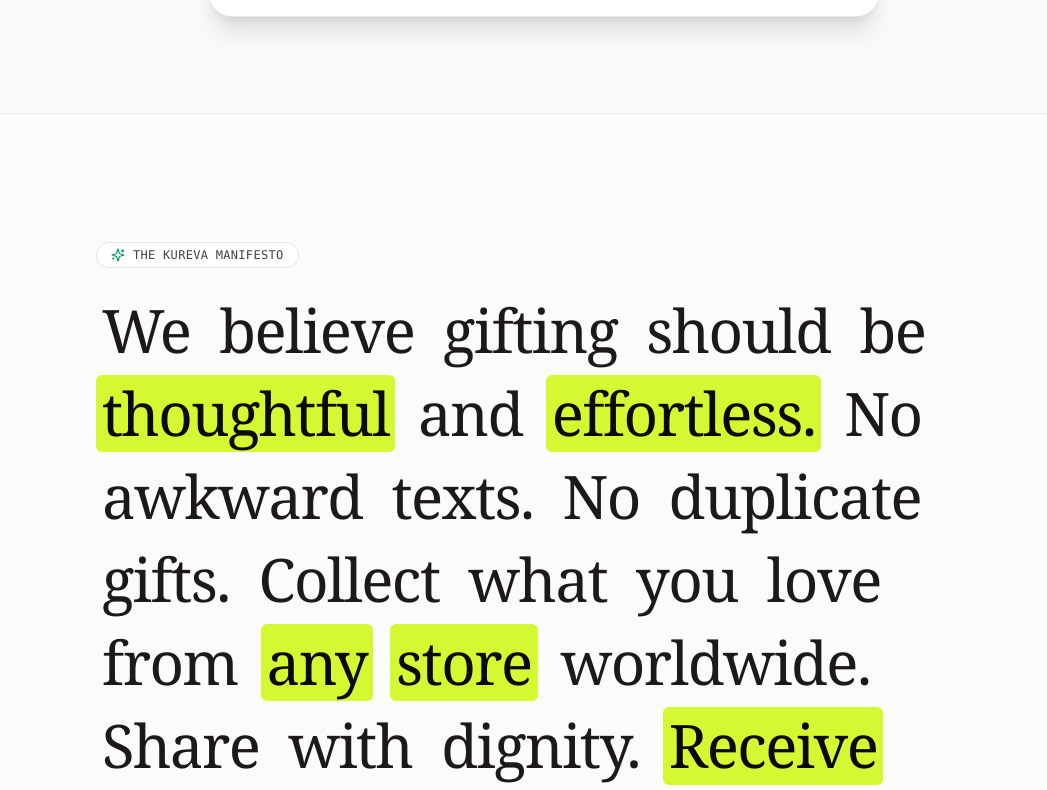
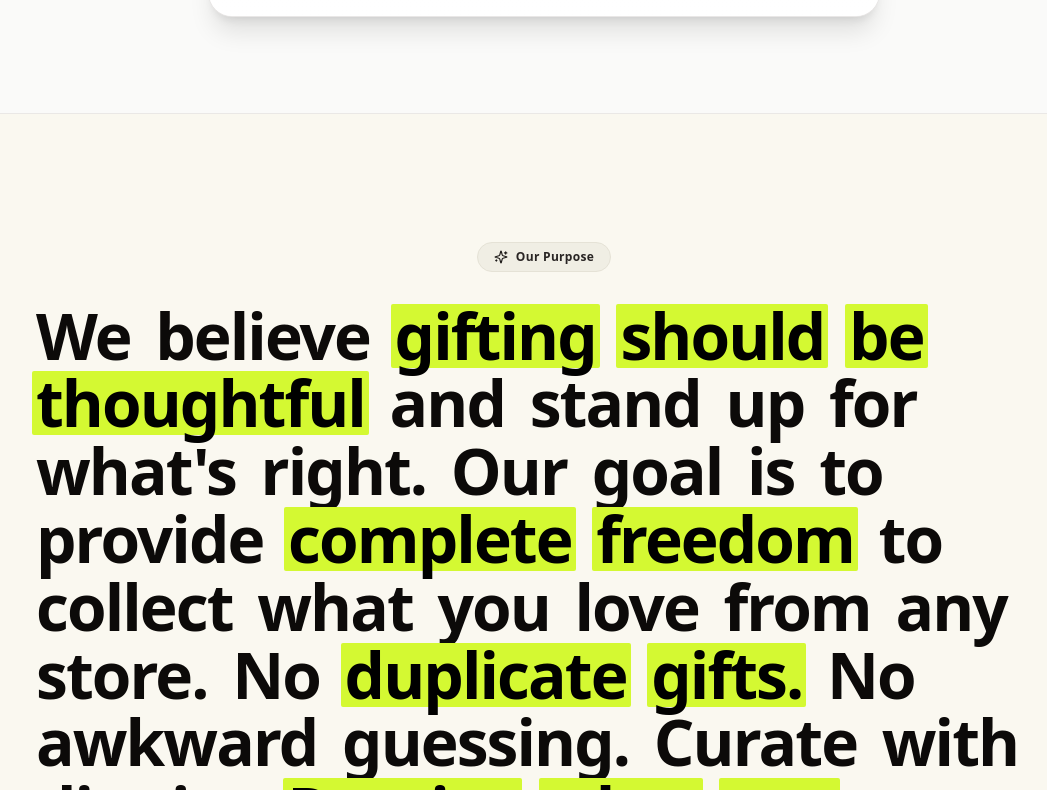
Before and after one commit to apreezofficial/kureva, a Next.js app in the folder kureva-web/: page / in a window 1280 px wide. Shown: the part 1050-1840 px from the top of the page, without its empty margins (96-1143 px from the left). Built offline with nearby package versions, Linux system fonts and the light colour scheme; no server answers.

Commit message:
style(scroll): match reference bold grotesk typography with tight line-height and multi-line faded layout

```diff
--- a/kureva-web/src/components/home/ScrollTextReveal.tsx
+++ b/kureva-web/src/components/home/ScrollTextReveal.tsx
@@ -12,38 +12,47 @@ export default function ScrollTextReveal() {
   const sectionRef = useRef<HTMLElement>(null);
   const [scrollProgress, setScrollProgress] = useState(0);
 
-  // Punchy, concise manifesto tokens
+  // Bold, impactful manifesto phrases
   const phrases: WordToken[][] = [
     [
       { text: "We" },
       { text: "believe" },
-      { text: "gifting" },
-      { text: "should" },
-      { text: "be" },
+      { text: "gifting", isHighlight: true },
+      { text: "should", isHighlight: true },
+      { text: "be", isHighlight: true },
       { text: "thoughtful", isHighlight: true },
       { text: "and" },
-      { text: "effortless.", isHighlight: true },
+      { text: "stand" },
+      { text: "up" },
+      { text: "for" },
+      { text: "what's" },
+      { text: "right." },
     ],
     [
-      { text: "No" },
-      { text: "awkward" },
-      { text: "texts." },
-      { text: "No" },
-      { text: "duplicate" },
-      { text: "gifts." },
-    ],
-    [
-      { text: "Collect" },
+      { text: "Our" },
+      { text: "goal" },
+      { text: "is" },
+      { text: "to" },
+      { text: "provide" },
+      { text: "complete", isHighlight: true },
+      { text: "freedom", isHighlight: true },
+      { text: "to" },
+      { text: "collect" },
       { text: "what" },
       { text: "you" },
       { text: "love" },
       { text: "from" },
-      { text: "any", isHighlight: true },
-      { text: "store", isHighlight: true },
-      { text: "worldwide." },
+      { text: "any" },
+      { text: "store." },
     ],
     [
-      { text: "Share" },
+      { text: "No" },
+      { text: "duplicate", isHighlight: true },
+      { text: "gifts.", isHighlight: true },
+      { text: "No" },
+      { text: "awkward" },
+      { text: "guessing." },
+      { text: "Curate" },
       { text: "with" },
       { text: "dignity." },
       { text: "Receive", isHighlight: true },
@@ -69,9 +78,9 @@ export default function ScrollTextReveal() {
       const rect = sectionRef.current.getBoundingClientRect();
       const windowHeight = window.innerHeight;
 
-      // Start illuminating when top enters lower half (75%), finish when near top (20%)
+      // Start illuminating as it scrolls into viewport and finish naturally
       const startPoint = windowHeight * 0.85;
-      const endPoint = windowHeight * 0.25;
+      const endPoint = windowHeight * 0.15;
 
       const progress = Math.min(
         Math.max((startPoint - rect.top) / (startPoint - endPoint), 0),
@@ -88,35 +97,37 @@ export default function ScrollTextReveal() {
   return (
     <section
       ref={sectionRef}
-      className="py-20 md:py-32 px-6 bg-[#fbfbf9] border-y border-stone-200/80 transition-colors"
+      className="py-20 md:py-32 px-6 sm:px-10 bg-[#faf8f0] border-y border-stone-200/80 transition-colors"
     >
-      <div className="max-w-4xl mx-auto space-y-6">
-        {/* Eyebrow badge */}
-        <div className="inline-flex items-center space-x-2 px-3.5 py-1 rounded-full bg-white border border-stone-200 text-stone-700 text-xs font-mono font-medium tracking-wide uppercase shadow-2xs">
-          <Sparkles className="w-3.5 h-3.5 text-emerald-600" />
-          <span>The Kureva Manifesto</span>
+      <div className="max-w-5xl mx-auto space-y-8">
+        {/* Top Center Pill Badge */}
+        <div className="flex justify-center">
+          <div className="inline-flex items-center space-x-2 px-4 py-1.5 rounded-full bg-[#f0eee4] border border-[#e5e2d6] text-stone-800 text-xs font-bold tracking-wide">
+            <Sparkles className="w-3.5 h-3.5 text-stone-900" />
+            <span>Our Purpose</span>
+          </div>
         </div>
 
-        {/* Large Editorial Reveal Paragraph */}
-        <div className="text-3xl sm:text-5xl md:text-6xl font-normal font-editorial tracking-tight leading-[1.28] md:leading-[1.22] text-stone-900">
+        {/* Large Bold Editorial Reveal Paragraph */}
+        <div className="text-3xl sm:text-5xl md:text-6xl lg:text-[4rem] font-bold font-sans tracking-[-0.03em] leading-[1.12] sm:leading-[1.14] text-stone-900 text-left">
           {allWords.map(({ token, index }) => {
             const wordStart = index / totalWords;
             const isWordActive = scrollProgress >= wordStart;
             const isHighlightActive =
-              token.isHighlight && scrollProgress >= (index + 0.3) / totalWords;
+              token.isHighlight && scrollProgress >= (index + 0.2) / totalWords;
 
             return (
               <span
                 key={index}
-                className="inline-block mr-[0.28em] mb-[0.1em] select-none"
+                className="inline-block mr-[0.26em] mb-[0.06em] select-none"
               >
                 <span
-                  className={`inline-block px-1.5 py-0.5 rounded-md transition-all duration-300 ${
+                  className={`inline-block px-1 py-0 rounded-[2px] transition-all duration-200 ${
                     isHighlightActive
-                      ? "bg-[#d4f932] text-stone-950 font-medium scale-102"
+                      ? "bg-[#d4f932] text-black font-bold"
                       : isWordActive
-                      ? "text-stone-900 font-normal opacity-100"
-                      : "text-stone-300 font-normal opacity-50"
+                      ? "text-stone-950 font-bold opacity-100"
+                      : "text-stone-300 font-bold opacity-60"
                   }`}
                 >
                   {token.text}
```
Also changed, not shown: 1 other file (tests, documents, lock files or other folders).
